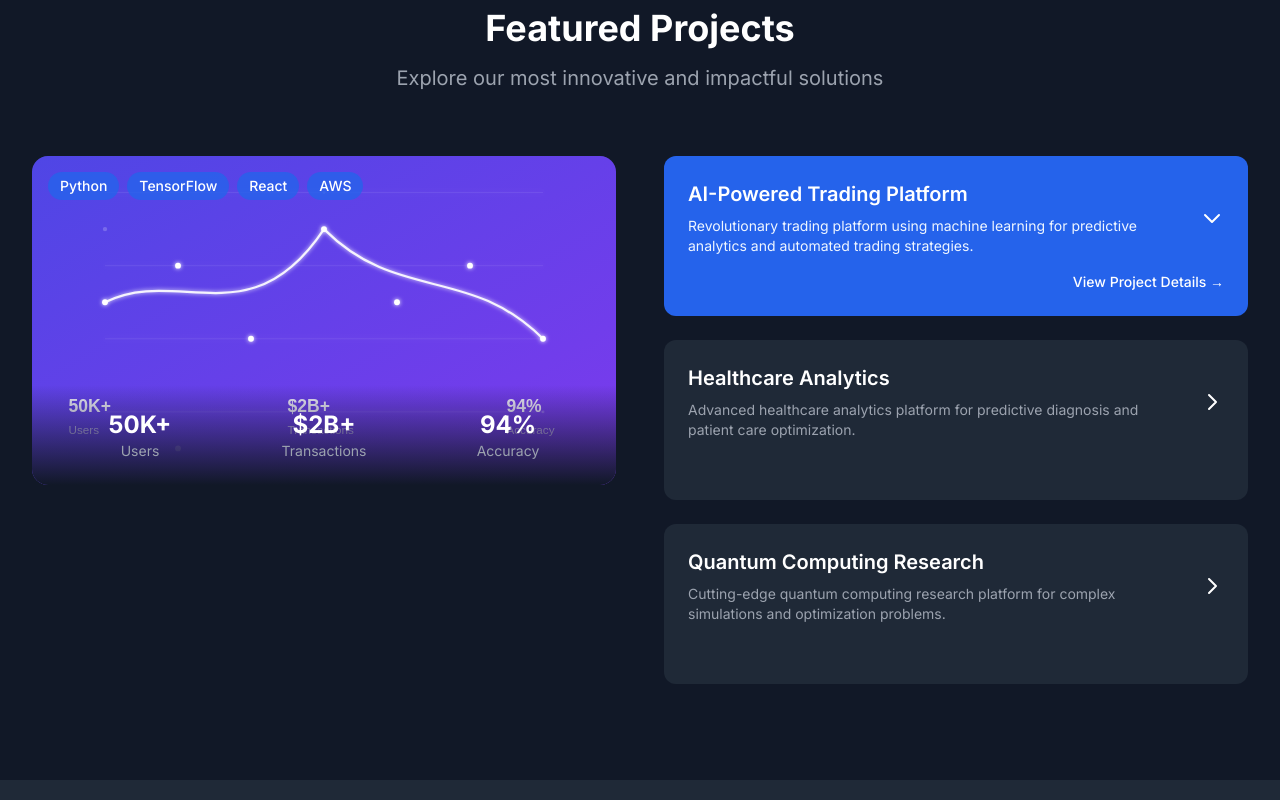
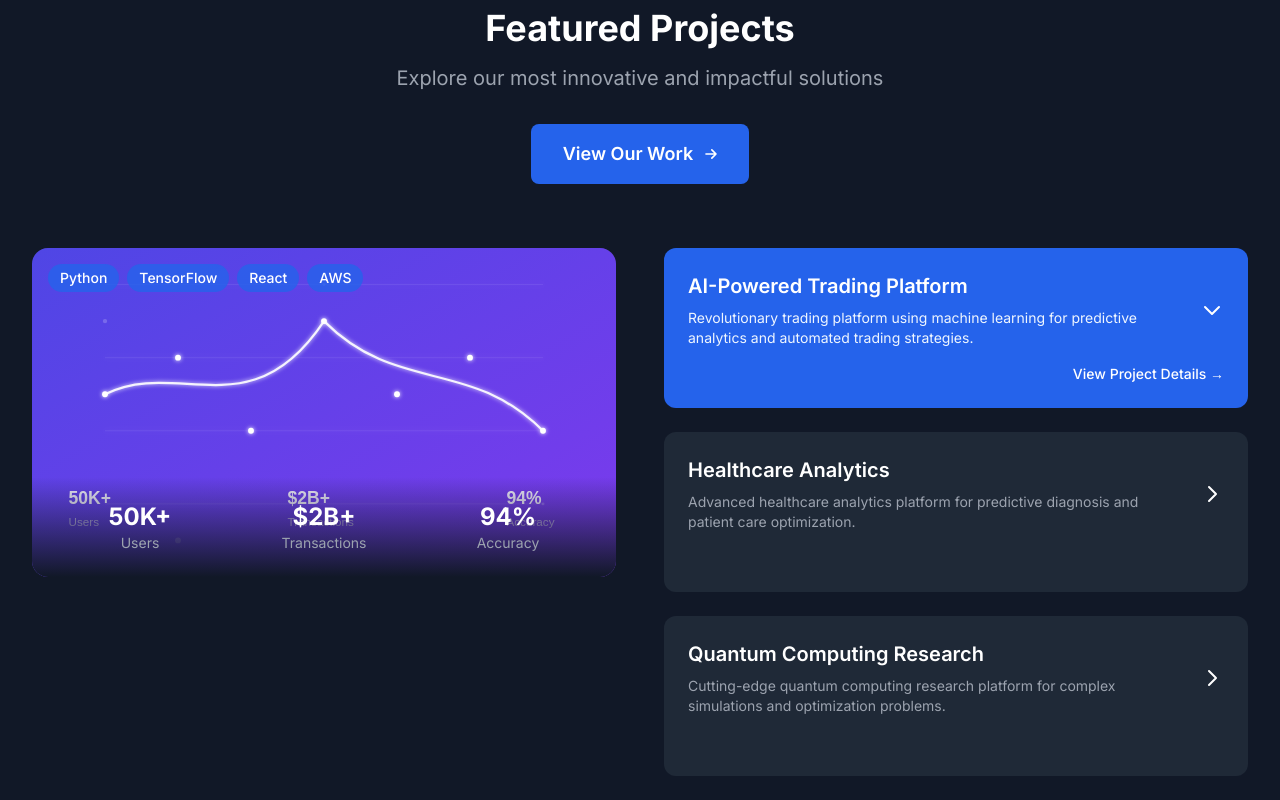
Before and after one commit to Brannyaj/synvra, a Next.js app in the folder frontend/: page / in a window 1280 px wide. Shown: the part 1600-2400 px from the top of the page. Built offline with nearby package versions, Linux system fonts and the light colour scheme; no server answers.

Commit message:
feat: add View Our Work button and enhance Success Stories visibility

```diff
--- a/frontend/src/components/CaseStudiesSection.tsx
+++ b/frontend/src/components/CaseStudiesSection.tsx
@@ -111,24 +111,31 @@ function CaseStudyContent() {
 
 export default function CaseStudiesSection() {
   return (
-    <section className="py-20 bg-gray-50">
+    <section className="py-20 bg-gradient-to-b from-gray-50 to-white">
       <div className="max-w-7xl mx-auto px-4 sm:px-6 lg:px-8">
         <motion.div
           initial={{ opacity: 0, y: 20 }}
           whileInView={{ opacity: 1, y: 0 }}
           viewport={{ once: true }}
           transition={{ duration: 0.8 }}
-          className="text-center"
+          className="text-center mb-12"
         >
-          <h2 className="text-3xl font-bold text-gray-900 sm:text-4xl">
+          <span className="inline-block px-4 py-1 mb-4 text-sm font-semibold text-blue-600 bg-blue-50 rounded-full">
             Success Stories
+          </span>
+          <h2 className="text-4xl font-bold text-gray-900 sm:text-5xl mb-4">
+            Transforming Ideas into Reality
           </h2>
           <p className="mt-4 text-xl text-gray-600 max-w-3xl mx-auto">
             Discover how we've helped leading organizations achieve digital excellence through innovative solutions and strategic implementation.
           </p>
         </motion.div>
 
-        <Suspense fallback={<div>Loading case studies...</div>}>
+        <Suspense fallback={
+          <div className="flex justify-center items-center min-h-[400px]">
+            <div className="animate-spin rounded-full h-12 w-12 border-t-2 border-b-2 border-blue-500"></div>
+          </div>
+        }>
           <CaseStudyContent />
         </Suspense>
       </div>
--- a/frontend/src/components/FeaturedProjects.tsx
+++ b/frontend/src/components/FeaturedProjects.tsx
@@ -64,9 +64,25 @@ export default function FeaturedProjects() {
           <h2 className="text-4xl font-bold text-white mb-4">
             Featured Projects
           </h2>
-          <p className="text-xl text-gray-400">
+          <p className="text-xl text-gray-400 mb-8">
             Explore our most innovative and impactful solutions
           </p>
+          <motion.button
+            onClick={() => router.push('/case-studies')}
+            className="inline-flex items-center px-8 py-4 rounded-lg bg-blue-600 text-white font-semibold text-lg hover:bg-blue-700 transition-colors duration-200 group"
+            whileHover={{ scale: 1.05 }}
+            whileTap={{ scale: 0.95 }}
+          >
+            View Our Work
+            <svg
+              className="ml-2 -mr-1 w-5 h-5 transform transition-transform duration-200 group-hover:translate-x-1"
+              fill="none"
+              viewBox="0 0 24 24"
+              stroke="currentColor"
+            >
+              <path strokeLinecap="round" strokeLinejoin="round" strokeWidth={2} d="M13 7l5 5m0 0l-5 5m5-5H6" />
+            </svg>
+          </motion.button>
         </motion.div>
 
         <div className="grid grid-cols-1 lg:grid-cols-2 gap-12">
```
